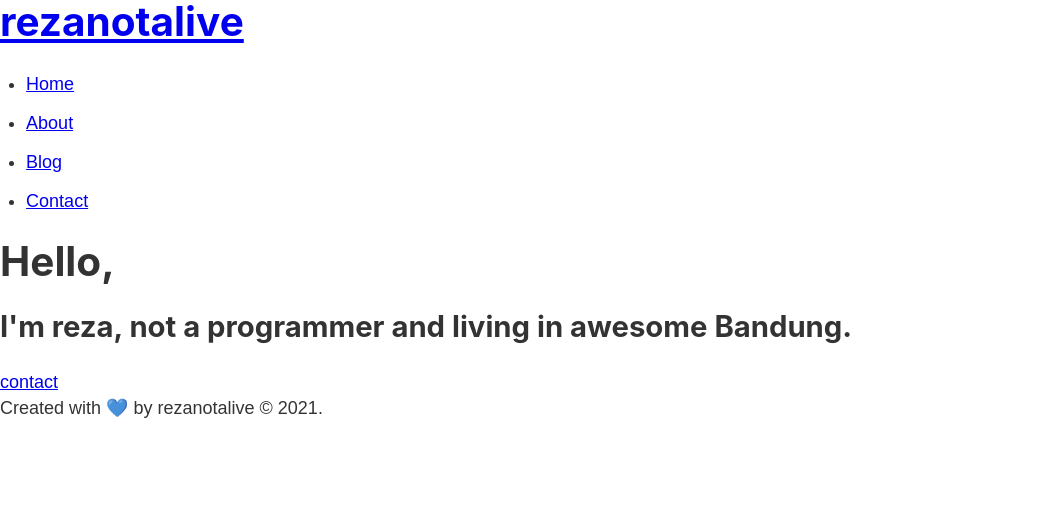
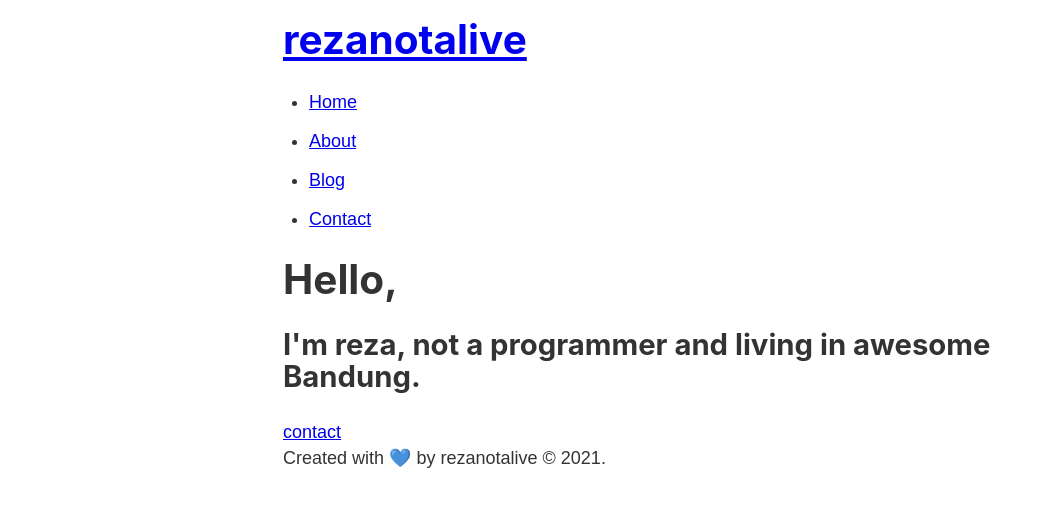
Before and after one commit to ethanlemparlembing/portfolio, a Gatsby site: page / in a window 1280 px wide. Shown: the whole page, without its empty margins (0-1053 px from the left). Built offline with nearby package versions, Linux system fonts and the light colour scheme; Gatsby itself is replaced by a stand-in of ours.

Commit message:
update style again

```diff
--- a/src/components/layout.js
+++ b/src/components/layout.js
@@ -3,10 +3,14 @@ import React from "react"
 import Header from "./header"
 import Footer from "./footer"
 import "../styles/index.scss"
+import "./layout.scss"
 
 const Layout = props => {
   return (
-    <div>
+    <div
+      className="container {
+      "
+    >
       <Header />
       {props.children}
       <Footer />
--- /dev/null
+++ b/src/components/layout.scss
@@ -0,0 +1,5 @@
+.container {
+  margin: 0 auto;
+  max-width: 750px;
+  padding: 1rem;
+}
```
Also changed, not shown: gatsby-browser.js (deleted, +0 -7 lines), gatsby-node.js (deleted, +0 -7 lines), gatsby-ssr.js (deleted, +0 -7 lines).
